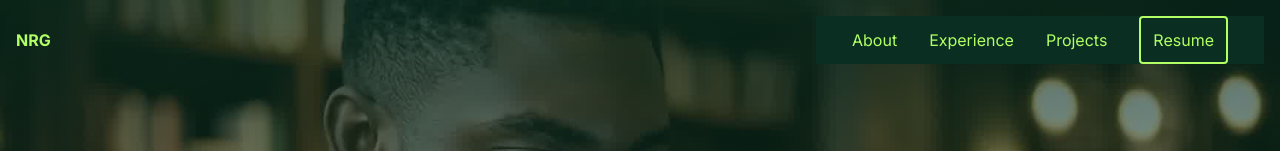
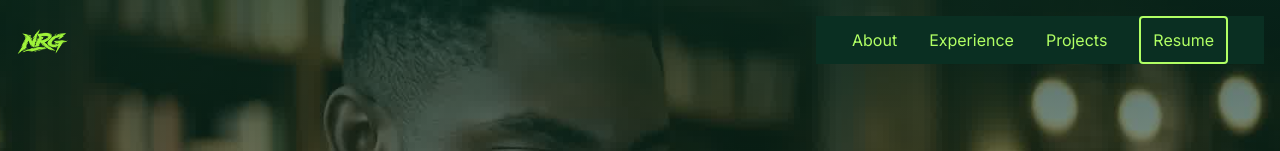
Before and after one commit to NRG-BUILDS/portfolio-, a Next.js app: page / in a window 1280 px wide. Shown: the top 151 px of the page. Built offline with nearby package versions, Linux system fonts and the light colour scheme.

Commit message:
feat: add logo

```diff
--- a/app/HeroSection.jsx
+++ b/app/HeroSection.jsx
@@ -156,7 +156,7 @@ export default function AirPodsSequence({
             </h2>
             <div className="w-full h-1 bg-white/10 rounded-full overflow-hidden mb-3">
               <div
-                className="h-full bg-gradient-to-r from-cyan-500 to-blue-600 rounded-full transition-all duration-150"
+                className="h-full bg-gradient-to-r from-light to-blue-600 rounded-full transition-all duration-150"
                 style={{ width: `${progress}%` }}
               />
             </div>
@@ -200,7 +200,10 @@ export default function AirPodsSequence({
           }
           description={
             <>
-              Fullstack Developer and <span className="text-light">Interactive UI Specialist</span> crafting high-performance web and mobile experiences with speed and precision.
+              Fullstack Developer and{" "}
+              <span className="text-light">Interactive UI Specialist</span>{" "}
+              crafting high-performance web and mobile experiences with speed
+              and precision.
             </>
           }
         />
--- a/app/components/ContactSection.jsx
+++ b/app/components/ContactSection.jsx
@@ -2,6 +2,8 @@
 import React, { useEffect, useRef } from "react";
 import gsap from "gsap";
 import { ScrollTrigger } from "gsap/ScrollTrigger";
+import Image from "next/image";
+import nrgLogo from "../../public/assets/icons/NRG Lime.png";
 import HeadTag from "./HeadTag";
 
 gsap.registerPlugin(ScrollTrigger);
@@ -111,7 +113,7 @@ const ContactSection = () => {
         </div>
 
         {/* Footer Links & Credits */}
-        <footer className="w-full pt-12 z-10 border-t border-light/10 mt-16">
+        <footer className="w-full pt-12 z-10 border-t border-light/10 mt-16 flex flex-col items-center">
           <div
             ref={socialsRef}
             className="flex justify-center items-center gap-8 mb-6"
@@ -147,8 +149,22 @@ const ContactSection = () => {
             </a>
           </div>
 
+          <div className="mb-6">
+            <a
+              href="#"
+              className="inline-block transition-transform duration-300 hover:scale-105"
+              aria-label="Back to top"
+            >
+              <Image
+                src={nrgLogo}
+                alt="NRG Logo"
+                className="h-56 w-auto object-contain"
+              />
+            </a>
+          </div>
+
           <p className="text-xs font-mono text-primary/70 my-1">
-            Designed & Built with ⚡ by Emmanuel Omolaju (NRG)
+            Designed & Built with ⚡ by Emmanuel Omolaju
           </p>
           <p className="text-[11px] text-primary/50">
             Page design inspired by{" "}
--- a/app/components/Navbar.jsx
+++ b/app/components/Navbar.jsx
@@ -1,6 +1,8 @@
 "use client";
 import { Squeeze as Hamburger } from "hamburger-react";
 import { useState, useEffect } from "react";
+import Image from "next/image";
+import nrgLogo from "../../public/assets/icons/NRG Lime.png";
 
 const Navbar = () => {
   const [isOpen, setIsOpen] = useState(false);
@@ -28,7 +30,16 @@ const Navbar = () => {
       >
         <div className=" flex justify-between p-4 items-center shadow-lg md:shadow-none text-light">
           <div>
-            <h1 className="font-bold">NRG</h1>
+            <a href="#" className="flex items-center group">
+              <Image
+                src={nrgLogo}
+                alt="NRG Logo"
+                width={44}
+                height={44}
+                className="h-10 w-auto object-contain transition-transform duration-300 group-hover:scale-105"
+                priority
+              />
+            </a>
           </div>
 
           <div>
--- a/app/layout.js
+++ b/app/layout.js
@@ -1,22 +1,24 @@
-import './globals.css'
-import { Inter } from 'next/font/google'
+import "./globals.css";
+import { Inter } from "next/font/google";
 
-const inter = Inter({ subsets: ['latin'] })
+const inter = Inter({ subsets: ["latin"] });
 
 export const metadata = {
-  title: 'Emmanuel Omolaju: Portfolio',
-  description: 'Projects built by NRG',
-}
+  title: "Emmanuel Omolaju: Portfolio",
+  description: "",
+};
 
 export default function RootLayout({ children }) {
   return (
     <html lang="en">
       <body className={inter.className}>
-
         {children}
 
-          <script src="https://kit.fontawesome.com/dfd5b6faa1.js" crossOrigin='anonymous'></script>
+        <script
+          src="https://kit.fontawesome.com/dfd5b6faa1.js"
+          crossOrigin="anonymous"
+        ></script>
       </body>
     </html>
-  )
+  );
 }
```
Also changed, not shown: public/assets/icons/NRG Lime.png (added).
